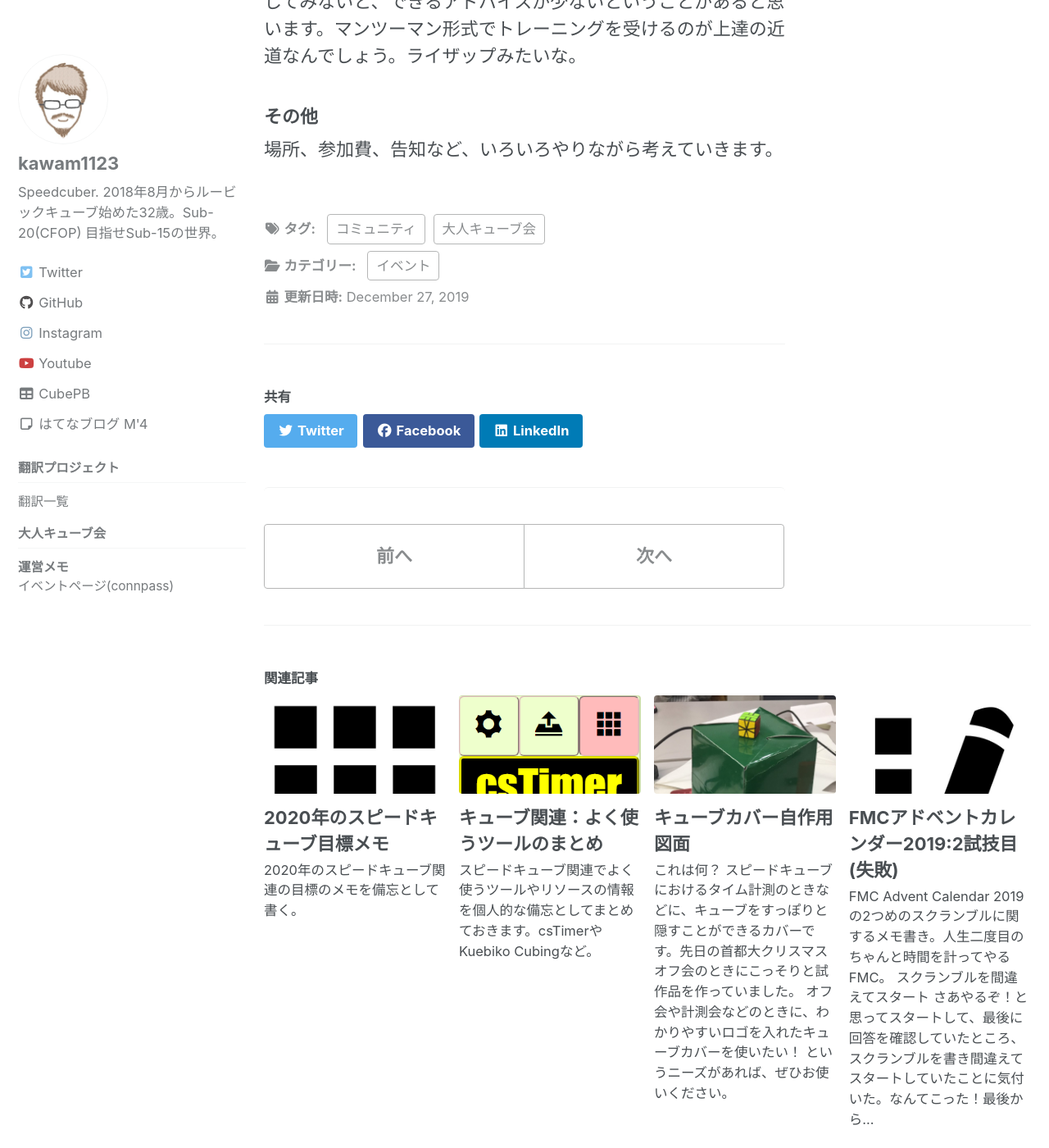
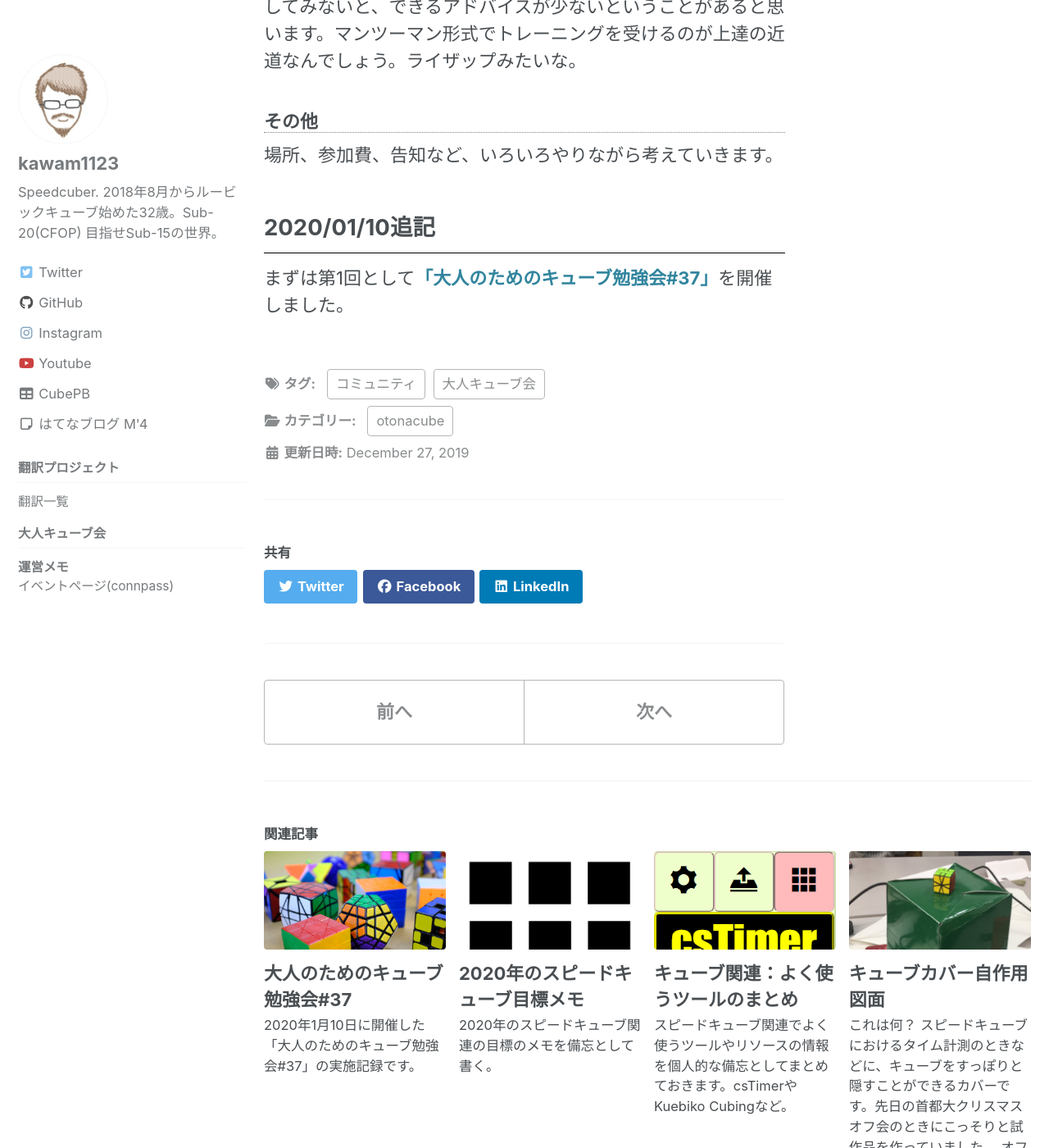
Before and after one commit to kawam1123/kawam1123.github.io, a Jekyll site: the page built from _posts/2019-12-27-otonacube.md, in a window 1280 px wide and 1400 px high, scrolled down 6512 px. Shown: the whole window at 82% size. Built offline with Jekyll 4.4.1, drawn with Linux system fonts in a browser that asks for light colours; cached includes are drawn as plain includes; nearby versions of some CDN libraries; comment, search, counter and statistics services are not loaded; some of the changed lines change nothing that is shown.

Commit message:
大人キューブ会#37のことを記載。

```diff
--- a/_posts/2019-12-27-otonacube.md
+++ b/_posts/2019-12-27-otonacube.md
@@ -4,7 +4,7 @@ header:
   teaser: /assets/img/otonacube_thumb.png
 description: 「大人のためのキューブ勉強会」の運営に関するメモ書きです。
 categories:
-  - イベント
+  - otonacube
 tags:
   - 大人キューブ会
   - コミュニティ
@@ -82,3 +82,6 @@ WCA公式大会のルールに則った計測会を行います。計測用に
 
 ### その他
 場所、参加費、告知など、いろいろやりながら考えていきます。
+
+## 2020/01/10追記
+まずは第1回として[**「大人のためのキューブ勉強会#37」**](../otonacube/37)を開催しました。
--- /dev/null
+++ b/_posts/2020-01-10-otonacube37.md
@@ -0,0 +1,73 @@
+---
+title: 大人のためのキューブ勉強会#37
+excerpt: 2020年1月10日に開催した「大人のためのキューブ勉強会#37」の実施記録です。
+header:
+  teaser: /assets/img/otonacube_thumb.png
+description: 「大人のためのキューブ勉強会」#37を開催しました。
+categories:
+  - otonacube
+tags:
+  - 大人キューブ会
+  - コミュニティ
+author_profile: false
+permalink: /otonacube/37
+---
+
+## 概要
+- 参加者/申込者 = 19名 / 24名
+- [イベントページ - Connpass](https://otonarubik.connpass.com/event/161023/)
+
+### 日時
+**2019/1/10(金) 18:30-20:30**
+
+| 時間        | 内容             |
+| ----------- | ---------------- |
+| 18:00-18:30 | 会場設営         |
+| 18:30-20:45 | 交流会など       |
+| 20:45-20:50 | 片付け、原状回復 |
+| 21:00-23:00 | 二次会           |
+
+### 会場
+文京区民センター(2-B会議室)
+住所：文京区本郷4-15-14
+
+## 内容
+### 交流会
+19名参加。20代の参加者も多く、これまでの大人キューブ会よりは参加者が若い印象だった。24名の申し込みに対して19名に参加いただいた。
+
+受付付近の守衛室に声をかけて解錠いただく形式だった。18時ごろより設営を開始した。テーブルをロの字に配置したものを、部屋の左右にそれぞれ設置した。
+
+冒頭に自己紹介タイムを設け、参加者の「名前」「今年の目標」「好きなキューブ」をそれぞれ1分以内で発表していただいた。初参加者もいたため、それぞれどんな人が参加しているのかを知ってもらうために行った。20分強の時間がかかってしまったので、もう少し工夫が必要である。
+
+計測会はスクランブルを開示しておいたほか、公式大会と同じ形式での計測を行った。事前に申し込みのあった参加者については記録用紙を印刷しておいた。スクランブルを使って自分で計測した人が少なく、大会形式での計測が大半だった。トーナメントディスプレイの代替として、参加者による自作のディスプレイ装置（インスペクションタイムの計測機能付き）を利用した。インスペクションタイムの８秒と１２秒がわかりやすいので、ジャッジしやすかった。印刷した記録用紙に記録を書くと少し時間がかかるかもしれない。スタックタイマーを直接スマートフォンと接続し、csTimerで記録を取得するようにすれば、自動化できてよいかもしれない。
+
+### 二次会
+15名参加。大人キューブ会は交流会と同じくらい二次会が楽しい。
+
+## 計測会
+### 参加者
+12名の計測を行った。
+### 結果
+
+| 参加者名       | 1     | 2     | 3     | 4     | 5     | Single | Average|
+| -------------- | ----- | ----- | ----- | ----- | ----- | ------ | ----- |
+| uesyuu         | 9.14  | 10.36 | 10.52 | 10.46 | 10.54 | 9.14   | 10.45 |
+| Morooka        | 16.70 | 12.72 | 13.50 | 11.95 | 16.31 | 11.95  | 14.18 |
+| yazawa3x3      | 15.56 | 14.18 | 13.96 | 15.38 | 24.44 | 13.96  | 15.04 |
+| 白             | DNF   | 15.15 | 13.80 | 14.23 | 16.15 | 13.80  | 15.18 |
+| xingfu_da      | 17.59 | 18.63 | 20.22 | 14.69 | 17.86 | 14.69  | 18.03 |
+| SatoruUmetsu   | 21.54 | 21.80 | 17.09 | 15.26 | 18.24 | 15.26  | 18.96 |
+| Phitan_Cube    | 18.85 | 24.59 | 21.36 | 15.84 | 17.07 | 15.84  | 19.09 |
+| kits_          | 26.88 | 25.14 | 24.81 | 17.13 | 25.66 | 17.13  | 25.20 |
+| _anrt8116      | 29.60 | 27.23 | 21.68 | 25.26 | 24.76 | 21.68  | 25.75 |
+| ニオウダチスト | 26.81 | 23.22 | 32.64 | 29.08 | 19.61 | 19.61  | 26.37 |
+| favo_machine_  | 22.43 | 45.24 | 27.37 | 29.28 | 34.90 | 22.43  | 30.52 |
+| T・Noguchi     | 46.42 | 45.90 | 45.64 | 33.86 | 42.63 | 33.86  | 44.72 |
+{: .table-striped .table-sm}
+
+### スクランブル
+1. `R' B U D L F D' R' U F U2 B' U2 D2 F L2 B L2 F' R2`
+1. `L2 B2 D2 R' F2 L U2 B2 L F U B2 D' L U2 F2 L2 U' L B2`
+1. `B2 L' F2 D2 R D2 L' U2 R' B' D L' U' R' D2 B' L R2 B2 F'`
+1. `R2 B2 F2 U2 F2 R2 U' R2 U2 F2 U2 F D2 R' F' D2 F' L' F2 D`
+1. `D2 B2 F2 L2 F2 R2 U B2 U' F' U2 L F' L' U2 L D' U' R U`
--- a/assets/css/main.scss
+++ b/assets/css/main.scss
@@ -8,12 +8,10 @@
 @import "minimal-mistakes"; // main partials
 
 /*見出しの書式*/
-section .page__content h2 {
-    border-left: solid 10px navy;
-    border-bottom: solid 1px navy;
-    color: navy;
-    padding: 0.5em;
-}
-section .page__content h3 {
+section.page__content h2 {
     border-bottom: solid 1px black;
 }
+
+section.page__content h3 {
+    border-bottom: dotted 1px gray;
+}
```
